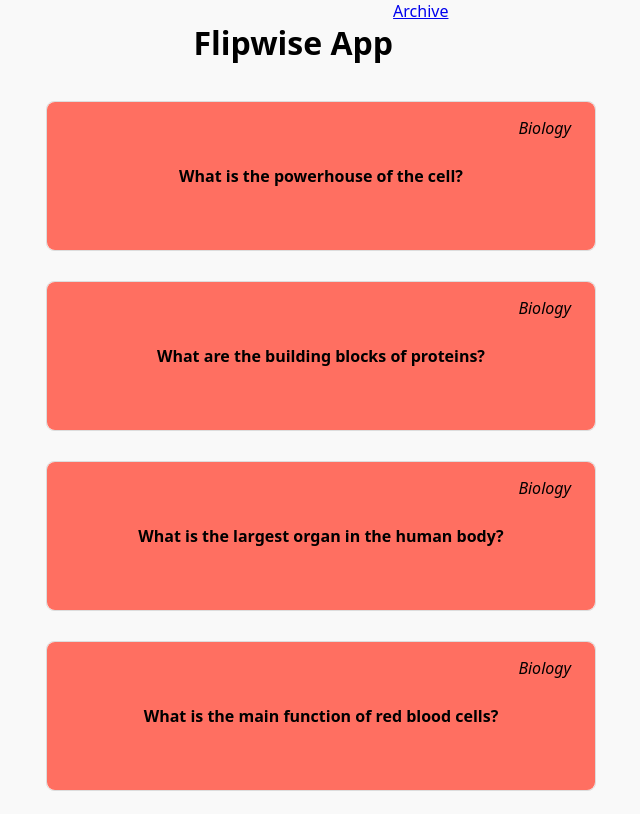
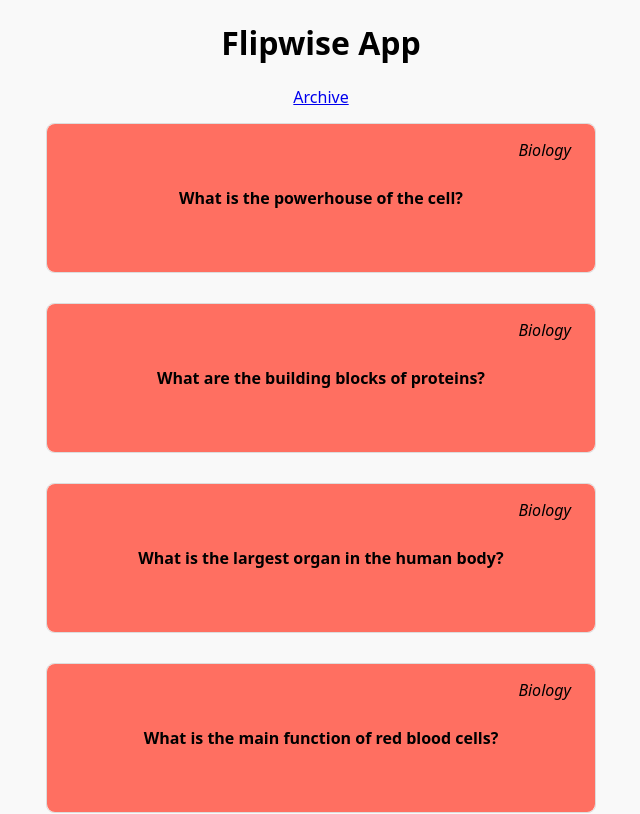
Before and after one commit to TastyCrysis/FlipWise-2.0, a Next.js app: page / in a window 1280 px wide. Shown: the top 814 px of the page, without its empty margins (319-959 px from the left). Built offline with nearby package versions, Linux system fonts and the light colour scheme.

Commit message:
add styling for headline

```diff
--- a/components/ArchiveList.js
+++ b/components/ArchiveList.js
@@ -1,5 +1,5 @@
 import styled from "styled-components";
-import Flashcard from "@/components/flashcard";
+import Flashcard from "@/components/Flashcard";
 
 const CardList = styled.ul`
   display: flex;
--- a/pages/archive.js
+++ b/pages/archive.js
@@ -4,7 +4,8 @@ import Link from "next/link";
 
 const Container = styled.div`
   display: flex;
-  justify-content: center;
+  flex-direction: column;
+  align-items: center;
 `;
 
 export default function archive({
--- a/pages/index.js
+++ b/pages/index.js
@@ -4,7 +4,8 @@ import Link from "next/link";
 
 const Container = styled.div`
   display: flex;
-  justify-content: center;
+  flex-direction: column;
+  align-items: center;
 `;
 
 export default function index({
```
